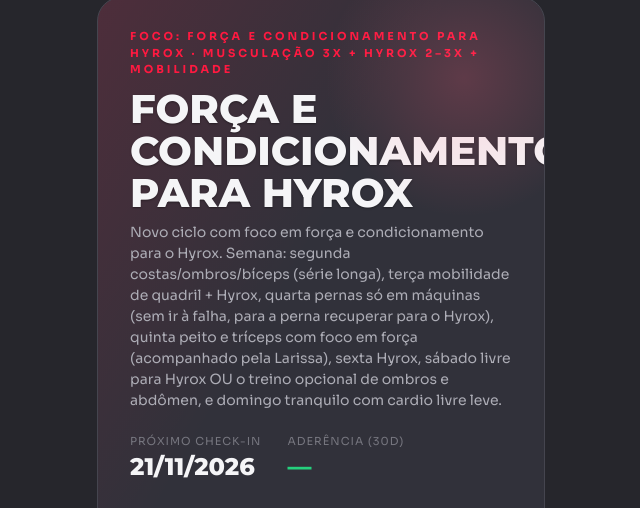
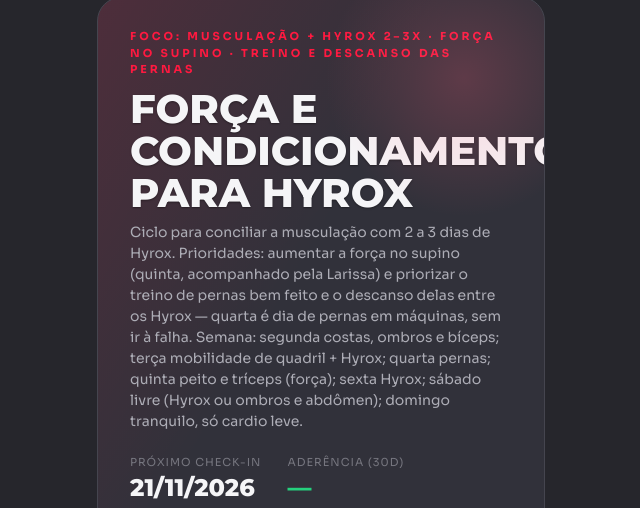
Before and after one commit to laricampos7/larissa-campos-plataforma, a plain HTML site: page gerador/alunos/nilo-sheeny/index.html in a window 1280 px wide. Shown: the part 221-729 px from the top of the page, without its empty margins (319-959 px from the left). Drawn offline with nearby package versions, Linux system fonts and the light colour scheme; a script that the page names is missing.

Commit message:
Nilo: foco e descrição do ciclo reescritos
Co-Authored-By: Claude Opus 5.5 <noreply@anthropic.com>

```diff
--- a/gerador/alunos/nilo-sheeny/index.html
+++ b/gerador/alunos/nilo-sheeny/index.html
@@ -381,9 +381,9 @@ textarea:focus{outline:none;border-color:var(--brand)}
 
   <!-- HERO: FASE ATUAL -->
   <section class="hero">
-    <div class="hero-tag">Foco: força e condicionamento para Hyrox · Musculação 3x + Hyrox 2–3x + mobilidade</div>
+    <div class="hero-tag">Foco: musculação + Hyrox 2–3x · força no supino · treino e descanso das pernas</div>
     <h2>FORÇA E CONDICIONAMENTO PARA HYROX</h2>
-    <p>Novo ciclo com foco em força e condicionamento para o Hyrox. Semana: segunda costas/ombros/bíceps (série longa), terça mobilidade de quadril + Hyrox, quarta pernas só em máquinas (sem ir à falha, para a perna recuperar para o Hyrox), quinta peito e tríceps com foco em força (acompanhado pela Larissa), sexta Hyrox, sábado livre para Hyrox OU o treino opcional de ombros e abdômen, e domingo tranquilo com cardio livre leve.</p>
+    <p>Ciclo para conciliar a musculação com 2 a 3 dias de Hyrox. Prioridades: aumentar a força no supino (quinta, acompanhado pela Larissa) e priorizar o treino de pernas bem feito e o descanso delas entre os Hyrox — quarta é dia de pernas em máquinas, sem ir à falha. Semana: segunda costas, ombros e bíceps; terça mobilidade de quadril + Hyrox; quarta pernas; quinta peito e tríceps (força); sexta Hyrox; sábado livre (Hyrox ou ombros e abdômen); domingo tranquilo, só cardio leve.</p>
     <div class="hero-meta"><div><span>Próximo check-in</span><b>21/11/2026</b></div><div><span>Aderência (30d)</span><b style="color:var(--pos)" id="heroAder">—</b></div><div><span>Treinos no mês</span><b>—</b></div><div><span>% Gordura</span><b>12,7<small>%</small></b></div></div>
   </section>
 
```
Also changed, not shown: 1 other file.
